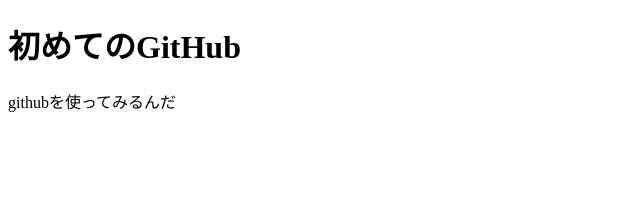
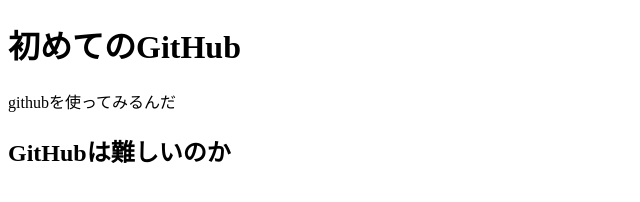
Before and after one commit to nyhide/nyhide.github.io, a plain HTML site: page index.html in a window 1280 px wide. Shown: the whole page, without its empty margins (0-640 px from the left). Drawn offline with Linux system fonts and the light colour scheme.

Commit message:
Update index.html

```diff
--- a/index.html
+++ b/index.html
@@ -8,6 +8,7 @@
 <body>
 <h1>初めてのGitHub</h1>
 <p>githubを使ってみるんだ</p>
+  <h2>GitHubは難しいのか</p>
 
 </body>
 </html>
```
